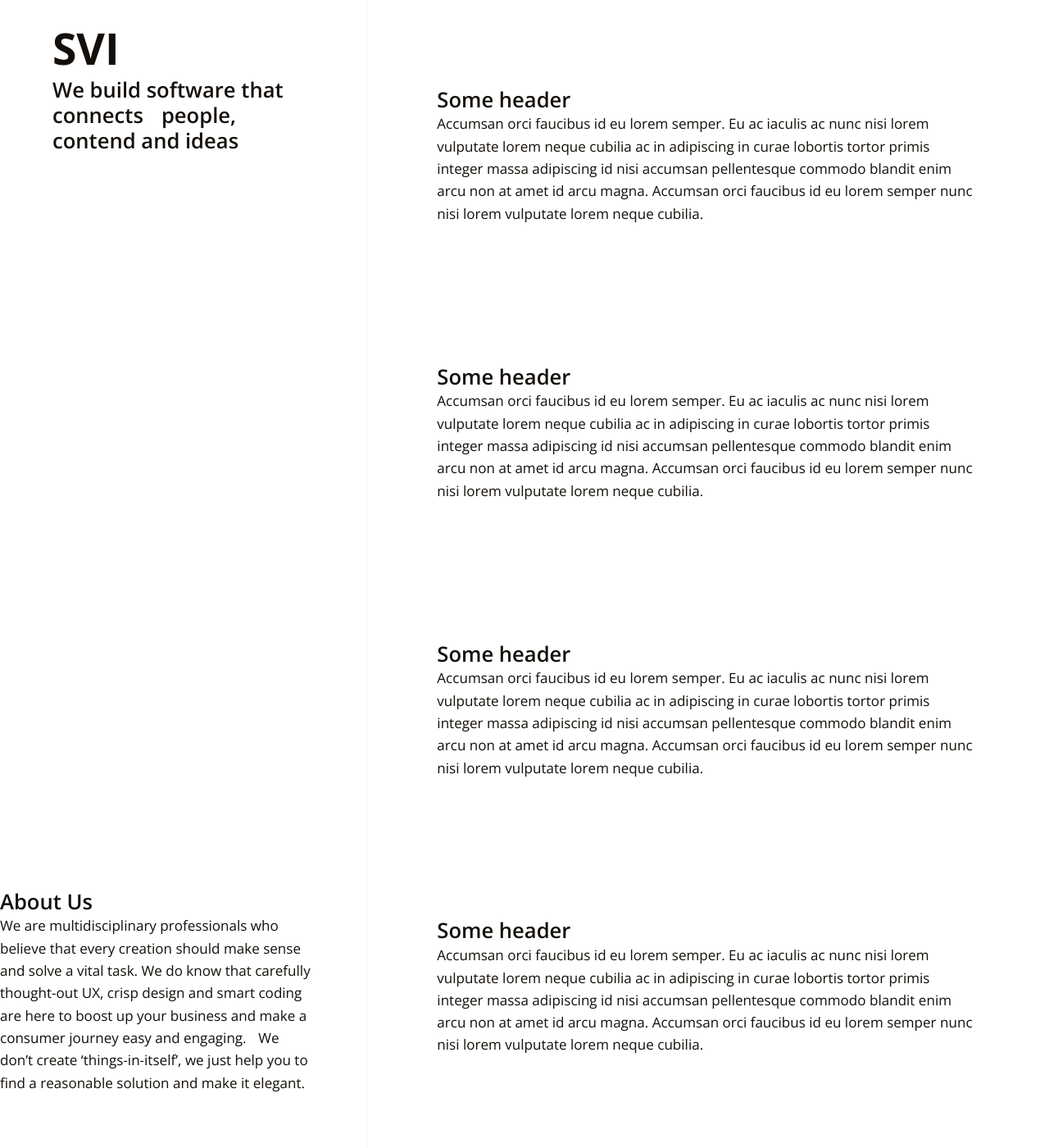
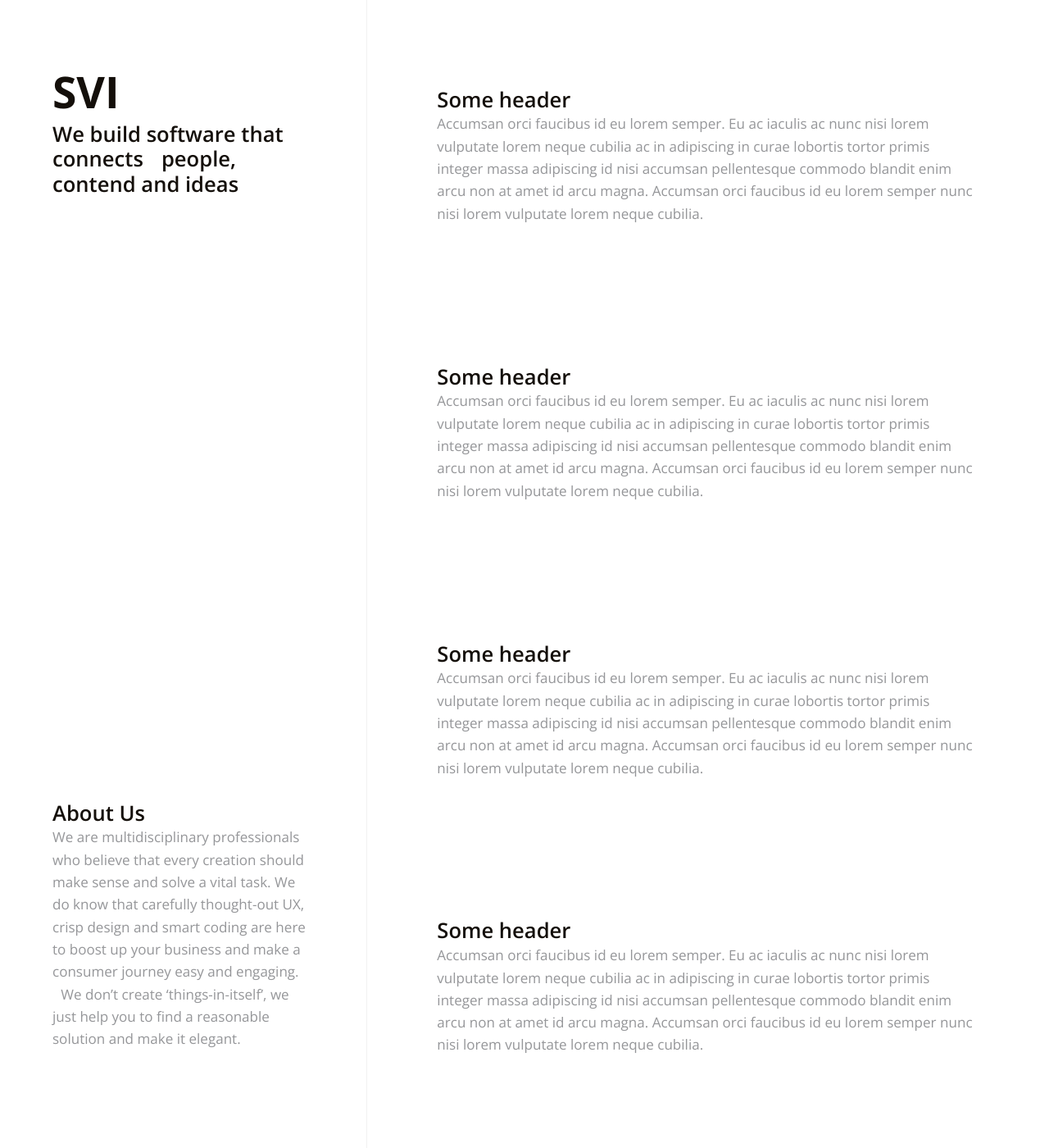
Before and after one commit to SiliconValleyInsight/siliconvalleyinsight.github.io, a Jekyll site: the page built from index.html, in a window 1280 px wide and 1400 px high. Shown: the whole window at 82% size. Built offline with Jekyll 4.4.1, drawn with Linux system fonts in a browser that asks for light colours; some web fonts are replaced.

Commit message:
Minor typography changes

```diff
--- a/_sass/_media.scss
+++ b/_sass/_media.scss
@@ -15,11 +15,11 @@
 /* Notebook devices */
 @include notebook {
   #header {
-    padding: 1.5em 3em 3em;
+    // padding: 1.5em 3em 3em;
   }
 
   #footer {
-    padding: 0 3em 1.5em 0;
+    // padding: 0 3em 1.5em 0;
   }
 }
 
--- a/_sass/_typography.scss
+++ b/_sass/_typography.scss
@@ -29,6 +29,7 @@
   margin: 0 0 2em 0;
   font-size: 0.8em;
   line-height: 1.6em;
+  color: $manatee;
 }
 
 h1, h2, h3, h4, h5, h6 {
```
